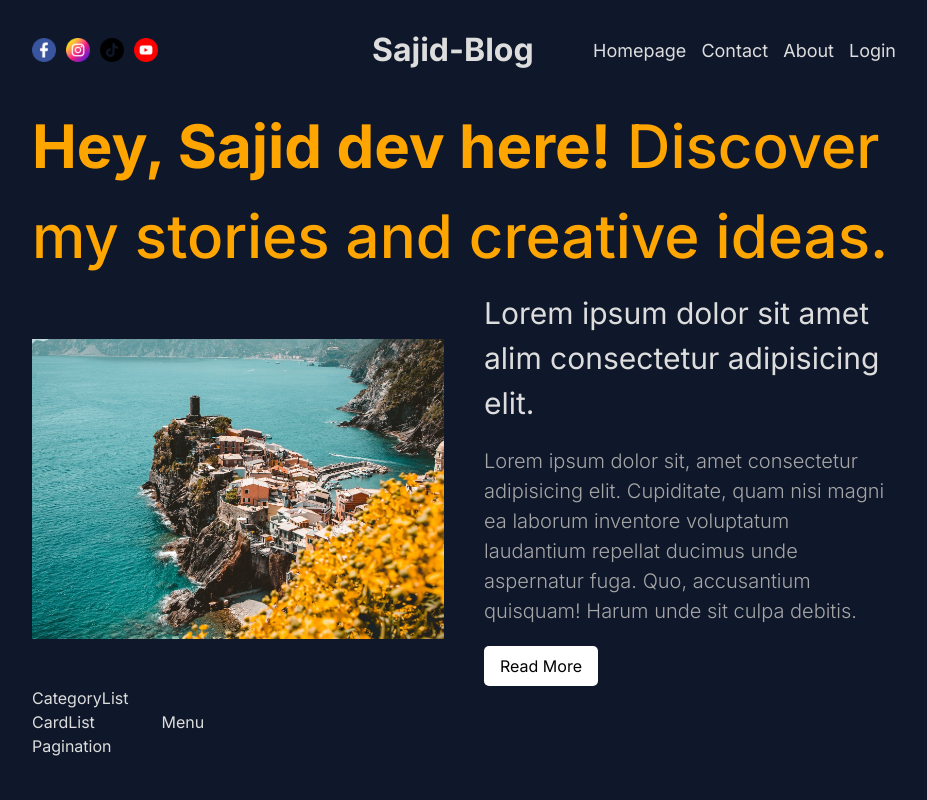
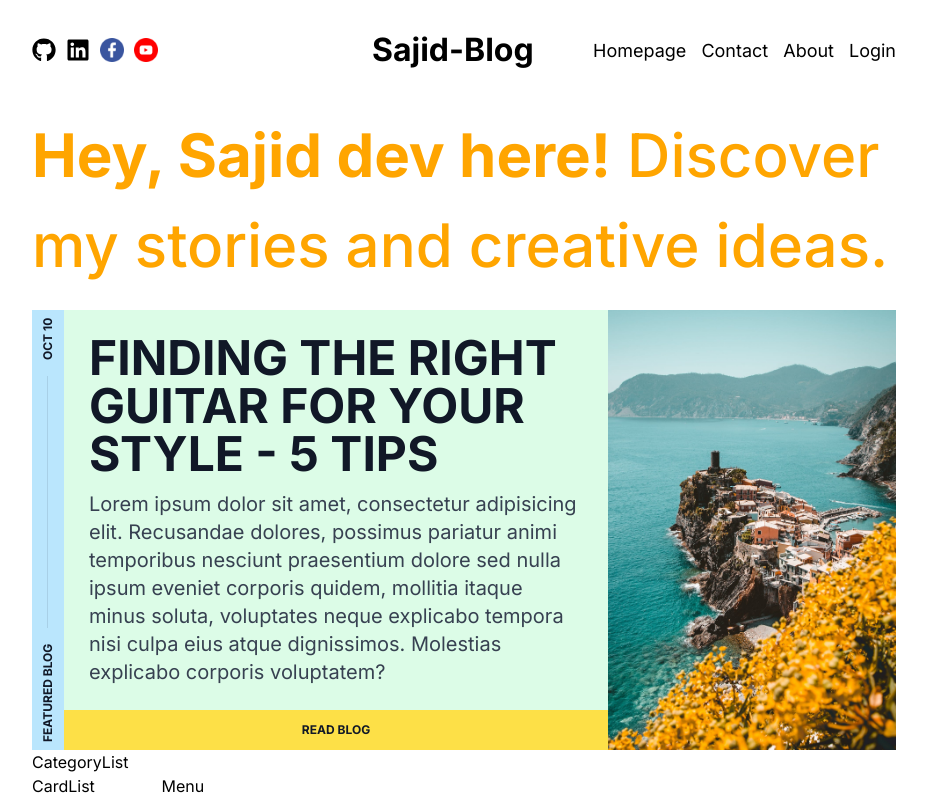
Before and after one commit to Sajid-tech/next-blog-prisma, a Next.js app: page / in a window 1280 px wide. Shown: the top 800 px of the page, without its empty margins (176-1103 px from the left). Built offline with nearby package versions, Linux system fonts and the light colour scheme.

Commit message:
featured ui change

```diff
--- a/app/globals.css
+++ b/app/globals.css
@@ -4,10 +4,10 @@
 
 
 :root {
-  --bg: #0f172a;
-  --textColor: #ddd;
-  --softBg: #1f273a;
-  --softTextColor: #a6a6a6;
+  --textColor: black;
+  --softBg: #f0f0f0;
+  --softTextColor: #626262;
+
 }
 
 * {
--- a/components/featured/Featured.jsx
+++ b/components/featured/Featured.jsx
@@ -1,31 +1,73 @@
+/* eslint-disable @next/next/no-img-element */
 import React from "react";
 import styles from "./featured.module.css";
 import Image from "next/image";
 
 const Featured = () => {
   return (
+    <>
       <div className={styles.container}>
         <h1 className={styles.title}>
           <b>Hey, Sajid dev here!</b> Discover my stories and creative ideas.
         </h1>
-      <div className={styles.post}>
-        <div className={styles.imgContainer}>
-          <Image src="/p1.jpeg" alt="" fill className={styles.image} />
       </div>
-        <div className={styles.textContainer}>
-          <h1 className={styles.postTitle}>
-            Lorem ipsum dolor sit amet alim consectetur adipisicing elit.
-          </h1>
-          <p className={styles.postDesc}>
-            Lorem ipsum dolor sit, amet consectetur adipisicing elit.
-            Cupiditate, quam nisi magni ea laborum inventore voluptatum
-            laudantium repellat ducimus unde aspernatur fuga. Quo, accusantium
-            quisquam! Harum unde sit culpa debitis.
+      <article className="flex bg-green-100 transition hover:shadow-xl mt-5">
+        <div className="rotate-180 p-2 [writing-mode:_vertical-lr] bg-sky-200">
+          <time
+            datetime="2022-10-10"
+            className="flex items-center justify-between gap-4 text-xs font-bold uppercase text-gray-900"
+          >
+            <span>Featured Blog</span>
+            <span className="w-px flex-1 bg-gray-900/10"></span>
+            <span>Oct 10</span>
+          </time>
+        </div>
+
+        {/* <div className="hidden sm:block sm:basis-72">
+          <img
+            alt=""
+            src="/p1.jpeg"
+            className=" aspect-auto h-full w-full object-cover"
+          />
+        </div> */}
+
+        <div className="flex flex-1 flex-col justify-between">
+          <div className="border-s border-gray-900/10 p-4 sm:border-l-transparent sm:p-6">
+            <a href="/">
+              <h3 className="font-bold text-2xl lg:text-5xl uppercase text-gray-900">
+                Finding the right guitar for your style - 5 tips
+              </h3>
+            </a>
+
+            <p className="mt-3 line-clamp-3 lg:line-clamp-none lg:text-xl text-sm/relaxed  text-gray-700">
+              Lorem ipsum dolor sit amet, consectetur adipisicing elit.
+              Recusandae dolores, possimus pariatur animi temporibus nesciunt
+              praesentium dolore sed nulla ipsum eveniet corporis quidem,
+              mollitia itaque minus soluta, voluptates neque explicabo tempora
+              nisi culpa eius atque dignissimos. Molestias explicabo corporis
+              voluptatem?
             </p>
-          <button className={styles.button}>Read More</button>
+          </div>
+
+          <div className="">
+            <a
+              href="#"
+              className="block bg-yellow-300 px-5 py-3 text-center text-xs font-bold uppercase text-gray-900 transition hover:bg-yellow-400"
+            >
+              Read Blog
+            </a>
           </div>
         </div>
+
+        <div className="hidden sm:block sm:basis-72">
+          <img
+            alt=""
+            src="/p1.jpeg"
+            className=" aspect-auto h-full w-full object-cover"
+          />
         </div>
+      </article>
+    </>
   );
 };
 
--- a/components/featured/featured.module.css
+++ b/components/featured/featured.module.css
@@ -1,14 +1,14 @@
 .container {
-  margin-top: 1px;
+  margin-top: 10px;
 }
 
 .title {
-  font-size: 75px;
+  font-size: 70px;
   font-weight: 500;
   color: orange;
 }
 
-.post {
+/* .post {
   margin-top: 10px;
   display: flex;
   align-items: center;
@@ -19,9 +19,9 @@
   flex: 1;
   height: 300px;
   position: relative;
-}
+} */
 
-.image {
+/* .image {
   object-fit: cover;
 }
 
@@ -33,9 +33,9 @@
   /* border: none;
 border-radius: 5px;
 background-color: #121c34; */
-}
+/* }  */
 
-.postTitle {
+/* .postTitle {
   font-size: 30px;
 
 }
@@ -51,9 +51,9 @@ background-color: #121c34; */
   border: none;
   border-radius: 5px;
   width: max-content;
-  background-color: white;
-  color: black;
-}
+  background-color: black;
+  color: white;
+} */
 
 @media screen and (max-width: 1280px) {
   .title {
@@ -66,9 +66,9 @@ background-color: #121c34; */
     font-size: 50px;
   }
 
-  .imgContainer {
+  /* .imgContainer {
     display: none;
-  }
+  } */
 }
 
 @media screen and (max-width: 768px) {
--- a/components/navbar/Navbar.jsx
+++ b/components/navbar/Navbar.jsx
@@ -3,14 +3,16 @@ import styles from "./navbar.module.css";
 import Image from "next/image";
 import Link from "next/link";
 import AuthLink from "../authLink/AuthLink";
+import { FaGithub } from "react-icons/fa";
+import { FaLinkedin } from "react-icons/fa";
 
 const Navbar = () => {
   return (
     <div className={styles.container}>
       <div className={styles.social}>
-        <Image src="/facebook.png" alt="facebook" width={24} height={24} />
-        <Image src="/instagram.png" alt="instagram" width={24} height={24} />
-        <Image src="/tiktok.png" alt="tiktok" width={24} height={24} />
+        <FaGithub className="h-6 w-6" />
+        <FaLinkedin className="h-6 w-6" />
+        <Image src="/facebook.png" alt="tiktok" width={24} height={24} />
         <Image src="/youtube.png" alt="youtube" width={24} height={24} />
       </div>
       <div className={styles.logo}>Sajid-Blog</div>
--- a/components/navbar/navbar.module.css
+++ b/components/navbar/navbar.module.css
@@ -3,6 +3,10 @@
     align-items: center;
     justify-content: space-between;
     height: 100px;
+    position: sticky;
+    top: 0;
+    z-index: 1;
+    background-color: white
   }
 
   .social {
--- a/package.json
+++ b/package.json
@@ -11,7 +11,8 @@
   "dependencies": {
     "next": "14.1.0",
     "react": "^18",
-    "react-dom": "^18"
+    "react-dom": "^18",
+    "react-icons": "^5.0.1"
   },
   "devDependencies": {
     "autoprefixer": "^10.4.17",
--- a/tailwind.config.js
+++ b/tailwind.config.js
@@ -1,6 +1,10 @@
 /** @type {import('tailwindcss').Config} */
 module.exports = {
-  content: ["./src/**/*.{html,js}"],
+  content: [
+    "./pages/**/*.{js,ts,jsx,tsx,mdx}",
+    "./components/**/*.{js,ts,jsx,tsx,mdx}",
+    "./app/**/*.{js,ts,jsx,tsx,mdx}",
+  ],
   theme: {
     extend: {},
   },
```
Also changed, not shown: 1 other file (tests, documents, lock files or other folders). Lines whose indentation alone changed are shown as unchanged.
